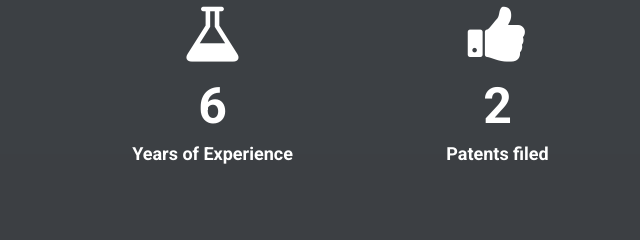
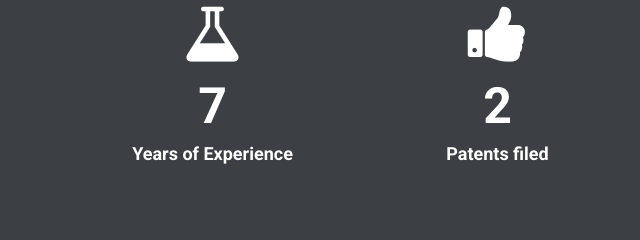
Before and after one commit to matheenpasha/matheenpasha.github.io, a plain HTML site: page index.html in a window 1280 px wide. Shown: the part 4419-4659 px from the top of the page, 0-640 px from the left. Drawn offline with Linux system fonts and the light colour scheme.

Commit message:
Update index.html

```diff
--- a/index.html
+++ b/index.html
@@ -410,7 +410,7 @@
               <div class="count-wrap">
                 <div class="col-sm-3 col-xs-6">
                   <i class="fa fa-flask"></i>
-                  <h3 class="timer">6</h3>
+                  <h3 class="timer">7</h3>
                   <p>Years of Experience</p>
                 </div>
                 <div class="col-sm-3 col-xs-6">
```
